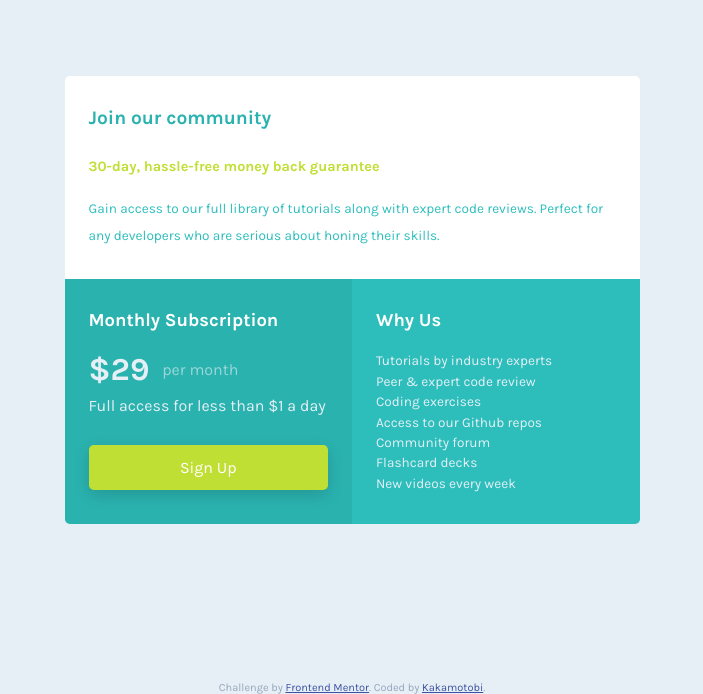
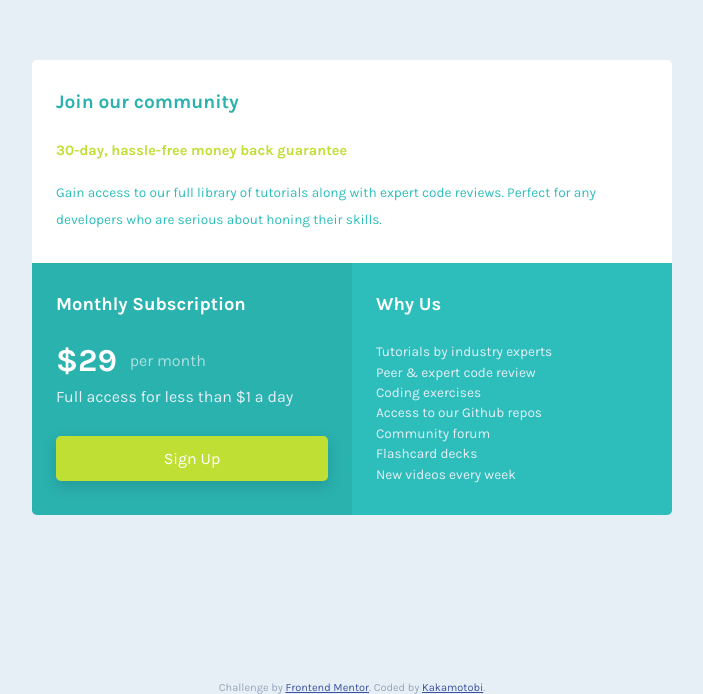
Before and after one commit to Kakamotobi/Price-Card, a plain HTML site: page index.html in a window 1280 px wide. Shown: the part 106-800 px from the top of the page, without its empty margins (288-991 px from the left). Drawn offline with Linux system fonts and the light colour scheme.

Commit message:
Update style.css

```diff
--- a/style.css
+++ b/style.css
@@ -20,17 +20,15 @@ html {
 *::before,
 *::after {
     box-sizing: inherit;
+    margin: 0;
+    padding: 0;
 }
 
 body {
     font-family: "Karla", sans-serif;
     background-color: var(--lightgrey);
-    margin: 0;
     height: 100vh;
-    display: flex;
-    flex-direction: column;
-    justify-content: center;
-    align-items: center;
+    padding: 72px 32.5px;
 }
 
 /* -----Common----- */
@@ -38,7 +36,6 @@ h2,
 h3 {
     font-weight: 700;
     line-height: 1.3;
-    margin-top: 0;
 }
 
 h2 {
@@ -49,15 +46,14 @@ h2 {
 h3 {
     font-size: 1.15rem;
     color: var(--white);
-}
-
-p {
-    margin: 0;
+    margin-bottom: 25px;
 }
 
 /* -----Container----- */
 .container {
-    padding: 72px 32.5px 60px;
+    border-radius: 0.3rem;
+    overflow: hidden;
+    margin-bottom: 60px;
 }
 
 /* -----All Boxes in Container----- */
@@ -68,9 +64,6 @@ p {
 /* -----Community Box------ */
 .container__community {
     background-color: var(--white);
-    border-top-left-radius: 0.3rem;
-    border-top-right-radius: 0.3rem;
-    overflow: hidden;
 }
 
 .container__community h2 {
@@ -101,14 +94,15 @@ p {
     align-items: center;
     font-size: 2rem;
     font-weight: 700;
-    margin-bottom: 0.5rem;
+    color: var(--white);
+    margin-bottom: 8px;
 }
 
 .container__subscription__price span {
     font-size: 1rem;
     font-weight: 400;
     opacity: 0.6;
-    margin-left: 0.8rem;
+    margin-left: 12.8px;
 }
 
 .container__subscription p {
@@ -136,9 +130,6 @@ p {
 .container__why {
     color: var(--lightgrey);
     background-color: var(--lightcyan);
-    border-bottom-left-radius: 0.3rem;
-    border-bottom-right-radius: 0.3rem;
-    overflow: hidden;
 }
 
 .container__why ul {
@@ -153,12 +144,6 @@ p {
 }
 
 /*  -----Footer----- */
-footer {
-    position: absolute;
-    bottom: 0;
-    width: 100%;
-}
-
 .attribution {
     font-size: 11px;
     text-align: center;
@@ -167,10 +152,13 @@ footer {
     color: hsl(228, 45%, 44%);
 }
 
-/* ----------Desktop---------- */
+/* ----------Desktop View---------- */
 
 @media only screen and (min-width: 768px) {
     body {
+        display: flex;
+        flex-direction: column;
+        justify-content: center;
         padding: 0;
     }
     .container {
@@ -187,10 +175,8 @@ footer {
     }
     .container__subscription {
         flex: 1;
-        border-bottom-left-radius: 0.3rem;
     }
     .container__why {
         flex: 1;
-        border-bottom-left-radius: 0;
     }
 }
```
